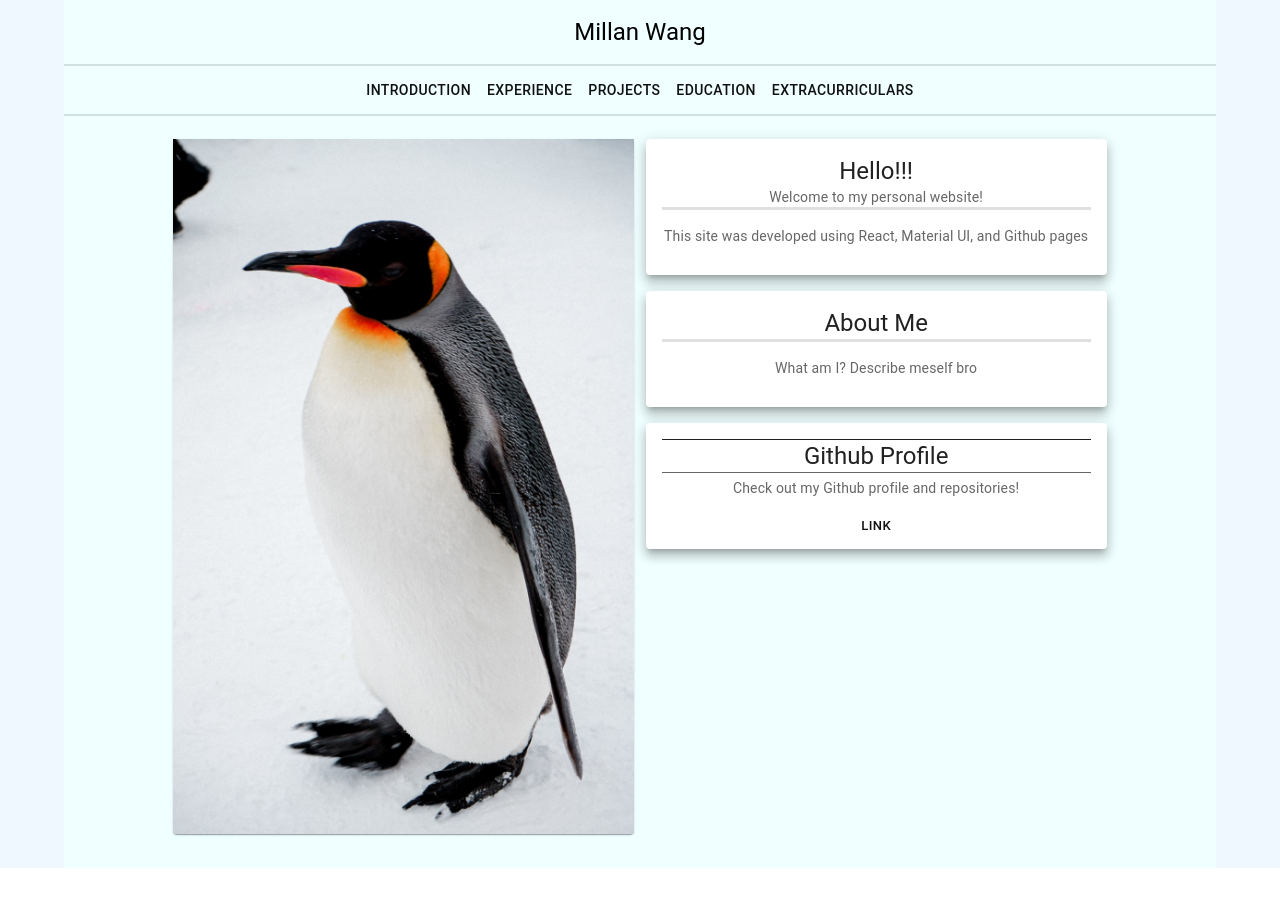
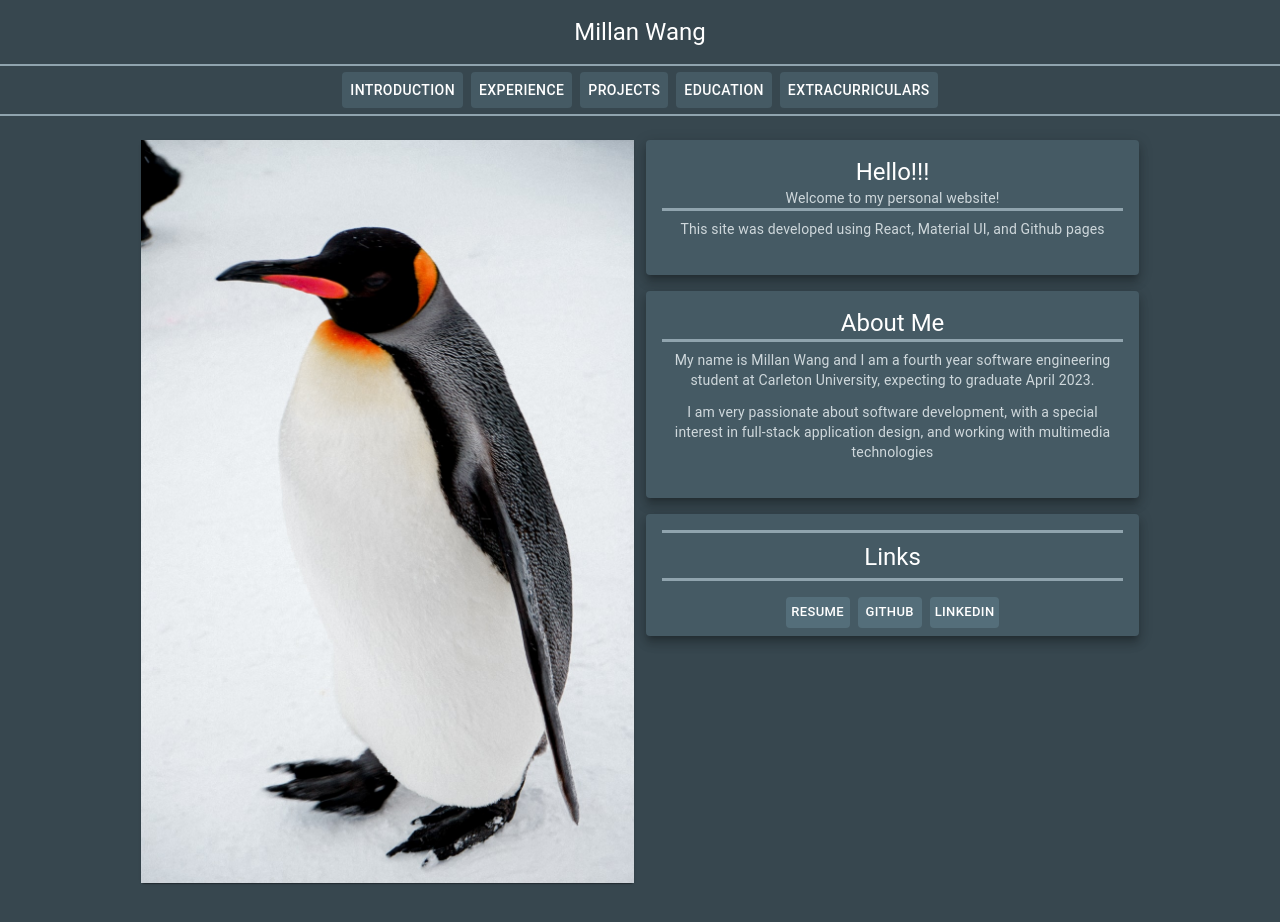
Before and after one commit to MillanWang/i, a React (Create React App) app: page /#/ in a window 1280 px wide. Before the commit the page ends 868 px from the top, so only its background shows below. Built offline with nearby package versions, Linux system fonts and the light colour scheme.

Commit message:
Updated aboutme section and added styling

```diff
--- a/src/App.css
+++ b/src/App.css
@@ -1,19 +1,13 @@
 .App {
-  text-align: center;
-  width: 90%;
-  /* opacity: 70%; */
-  background-color: azure;
-}
-
-.App-logo {
-  height: 40vmin;
-  pointer-events: none;
+  text-align: -webkit-center;
+  height: 100%;
 }
 
 .Background{
-  background: aliceblue;
   text-align: -webkit-center;
+  height: 101vh;
 }
+
 
 ::-webkit-scrollbar{
   overflow: scroll;
@@ -21,43 +15,13 @@
 }
 
 ::-webkit-scrollbar-track{
-  background: teal;
+  background: #455a64;
 }
 
 ::-webkit-scrollbar-thumb{
-  background-image: linear-gradient(blue,cyan);
+  background-image: linear-gradient(#546e7a,#90a4ae);
   border-radius: 1rem;
 }
 ::-webkit-scrollbar-thumb:hover{
-  background-image: linear-gradient(cyan,blue);
+  background-image: linear-gradient(#90a4ae,#546e7a);
 }
-
-@media (prefers-reduced-motion: no-preference) {
-  .App-logo {
-    animation: App-logo-spin infinite 20s linear;
-  }
-}
-
-.App-header {
-  background-color: #282c34;
-  min-height: 100vh;
-  display: flex;
-  flex-direction: column;
-  align-items: center;
-  justify-content: center;
-  font-size: calc(10px + 2vmin);
-  color: white;
-}
-
-.App-link {
-  color: #61dafb;
-}
-
-@keyframes App-logo-spin {
-  from {
-    transform: rotate(0deg);
-  }
-  to {
-    transform: rotate(360deg);
-  }
-}
--- a/src/App.js
+++ b/src/App.js
@@ -7,19 +7,25 @@ import ExperiencePage from './components/navigationPages/ExperiencePage';
 import ProjectsPage from './components/navigationPages/ProjectsPage';
 import EducationPage from './components/navigationPages/EducationPage';
 import ExtracurricularsPage from './components/navigationPages/ExtracurricularsPage';
-import { createTheme, ThemeProvider } from '@mui/material';
+import { Container, createTheme, ThemeProvider } from '@mui/material';
+
+import { blueGrey } from '@mui/material/colors';
 
 const mainAppTheme = createTheme({
   palette: {
     primary: {
-      main: '#111111',
+      main: blueGrey[700],
+      light: blueGrey[600],
+      dark: blueGrey[800],
+      constrastText: '#ffffff',
     },
-    secondary: {
-      main: '#111111',
-    },
+    text: {
+      primary: '#ffffff',
+      secondary: blueGrey[100],
+      disabled: blueGrey[300]
+    }
   },
   typography: {
-    // fontFamily: ["math"]
   }
 });
 
@@ -42,11 +48,14 @@ function App() {
     <div className="Background">
       <div className="App">
         <ThemeProvider theme={mainAppTheme}>
-          <div id="Header">
-            <HeaderBar sections={navigationSections} />
-          </div>
 
-          <div id="PageContent">
+          <HeaderBar sections={navigationSections} />
+
+          <Container
+            id="PageContent"
+            maxWidth="false"
+            sx={{ backgroundColor: "primary.dark", margin: 0, paddingTop: 3, justifyContent: "center", minHeight: "100%" }}
+          >
             <Switch>
               <Route exact path={introductionNavSection.url}>
                 <IntroPage />
@@ -64,9 +73,9 @@ function App() {
                 <ExtracurricularsPage />
               </Route>
             </Switch>
-          </div>{/* End PageContent */}
+          </Container>{/* End PageContent */}
         </ThemeProvider>
-      </div>
+      </div>{/* End App */}
     </div>
   );
 }
--- a/src/components/HeaderBar.js
+++ b/src/components/HeaderBar.js
@@ -10,27 +10,28 @@ function HeaderBar(props) {
     return (
         <React.Fragment>
             {/* Top title toolbar */}
-            <Toolbar sx={{ borderBottom: 2, borderColor: 'divider' }}>
+            <Toolbar sx={{ borderBottom: 2, borderColor: 'text.disabled', bgcolor: "primary.dark" }}>
                 <Typography
                     component="h2"
                     variant="h5"
                     color="inherit"
                     align="center"
                     noWrap
-                    sx={{ flex: 1 }}
+                    sx={{ flex: 1, color: "primary.contrastText" }}
                 >
                     {pageTitle}
                 </Typography>
             </Toolbar>
+
             {/* Top navigation toolbar */}
             <Toolbar
                 component="nav"
                 variant="dense"
-                sx={{ justifyContent: 'center', borderBottom: 2, borderColor: 'divider', marginBottom: "2%" }}
+                sx={{ justifyContent: 'center', borderBottom: 2, borderColor: 'text.disabled', bgcolor: "primary.dark" }}
             >
                 {props.sections.map((section) => (
                     <Link to={section.url}>
-                        <Button >
+                        <Button sx={{ color: "primary.contrastText", bgcolor: "primary.main", margin: 0.5 }}>
                             {section.title}
                         </Button>
                     </Link>
--- a/src/components/navigationPages/ExtracurricularsPage.js
+++ b/src/components/navigationPages/ExtracurricularsPage.js
@@ -1,7 +1,6 @@
 import * as React from 'react';
 import ImageLinkCard from './cards/ImageLinkCard';
 import { createImageLinkCardProps, createLink } from './cards/ImageLinkCard';
-
 import img from "../../logo.svg";
 import sine from "../../images/sine.gif";
 
@@ -49,14 +48,17 @@ const extracurriculars = [martialArts, audioProduction, videoProduction,];
 
 function ExtracurricularsPage() {
     return (
-        <div style={{
-            display: "flex",
-            "justify-content": "center"
-        }}>
+        <div
+            style={{
+                display: "flex",
+                "justify-content": "center",
+                backgroundColor: "primary.dark",
+                margin: 0
+            }}>
             {extracurriculars.map((ec) => (
-                <ImageLinkCard imageLinkCardProps={ec} maxWidth={400} />
+                <ImageLinkCard imageLinkCardProps={ec} maxWidth={400} bodyTextAlignment="left" />
             ))}
-        </div>
+        </div >
     )
 }
 
--- a/src/components/navigationPages/IntroPage.js
+++ b/src/components/navigationPages/IntroPage.js
@@ -20,18 +20,19 @@ const aboutMeCard = createPureTextCard(
     "About Me",
     [],
     [
-        "What am I? Describe meself bro",
+        "My name is Millan Wang and I am a fourth year software engineering student at Carleton University, expecting to graduate April 2023.",
+        "I am very passionate about software development, with a special interest in full-stack application design, and working with multimedia technologies",
     ],
 )
 
 const githubProfile = createImageLinkCardProps(
-    "Github Profile",
+    "Links",
     "",
+    [],
     [
-        "Check out my Github profile and repositories!"
-    ],
-    [
-        createLink("Link", "https://github.com/MillanWang")
+        createLink("Resume", "https://docs.google.com/document/d/1fJpibJ1Cb_HbVXiF-PU8EkPah9ylEPLp_XWIe8xxkPY/edit?usp=sharing"),
+        createLink("Github", "https://github.com/MillanWang"),
+        createLink("LinkedIn", "https://www.linkedin.com/in/real-millan-wang/"),
     ],
     null //No image for this particular ImageLinkCard
 )
@@ -44,7 +45,6 @@ const pureTextCards = [
 ]
 
 const imageLinkCards = [
-    // introCard,
     githubProfile
 ];
 
--- a/src/components/navigationPages/ProjectsPage.js
+++ b/src/components/navigationPages/ProjectsPage.js
@@ -63,17 +63,11 @@ function ProjectsPage() {
             "justify-content": "center"
         }}>
             {projects.map((currProject) => (
-                <ImageLinkCard imageLinkCardProps={currProject} maxWidth={400} />
+                <ImageLinkCard imageLinkCardProps={currProject} maxWidth={400} bodyTextAlignment="left" />
 
             ))}
         </div>
     )
 }
 
-
-// 2.4 - Setup projects page
-// 2.4.1 - Create project components
-//     -Title, Timeframe, Media, Explanation, Technologies, Link
-// 2.4.2 - Populate project components with project info
-
 export default ProjectsPage;
--- a/src/components/navigationPages/cards/ImageLinkCard.js
+++ b/src/components/navigationPages/cards/ImageLinkCard.js
@@ -5,7 +5,7 @@ import CardContent from '@mui/material/CardContent';
 import CardMedia from '@mui/material/CardMedia';
 import Button from '@mui/material/Button';
 import Typography from '@mui/material/Typography';
-
+import Divider from '@mui/material/Divider';
 
 export function createImageLinkCardProps(title, timeframe, descriptionStrings, links, img) {
     return { title, timeframe, descriptionStrings, links, img };
@@ -20,35 +20,41 @@ export default function ImageLinkCard(props) {
         <Card sx={{
             maxWidth: props.maxWidth,
             margin: 1,
-            height: "fit-content"
+            height: "fit-content",
+            bgcolor: "primary.main"
         }}
             raised
         >
             {getImage(props.imageLinkCardProps.img)}
 
             <CardContent sx={{ paddingBottom: 0 }}>
-                <Typography variant="h5" sx={{ borderTop: 1 }}>
+                <Divider sx={{ marginBottom: 1, borderBottomWidth: 3, borderColor: "text.disabled" }} />
+                <Typography variant="h5" >
                     {props.imageLinkCardProps.title}
                 </Typography>
 
-                <Typography variant="body2" color="text.secondary" gutterBottom sx={{ borderBottom: 1 }}>
+                <Typography variant="body2" color="text.secondary" gutterBottom>
                     {props.imageLinkCardProps.timeframe}
                 </Typography>
-
-
-                {props.imageLinkCardProps.descriptionStrings.map((s) => (
-                    <Typography variant="body2" color="text.secondary" gutterBottom>
-                        {s}
-                    </Typography>
-                ))}
-
+                <Divider sx={{ marginBottom: 1, borderBottomWidth: 3, borderColor: "text.disabled" }} />
+                <div style={{ textAlign: props.bodyTextAlignment }}>
+                    {props.imageLinkCardProps.descriptionStrings.map((s) => (
+                        <Typography
+                            variant="body2"
+                            color="text.secondary"
+                            sx={{ marginBottom: 1.5 }}
+                        >
+                            {s}
+                        </Typography>
+                    ))}
+                </div>
             </CardContent>
 
             {/* Links */}
             <CardActions style={{ justifyContent: 'center' }}>
                 {props.imageLinkCardProps.links.map((linkObj) => (
                     <a href={linkObj.url} target="_blank" rel="noreferrer noopener">
-                        <Button size="small">{linkObj.linkText}</Button>
+                        <Button size="small" sx={{ color: "text.primary", bgcolor: "primary.light" }}>{linkObj.linkText}</Button>
                     </a>
                 ))}
             </CardActions>
--- a/src/components/navigationPages/cards/PureTextCard.js
+++ b/src/components/navigationPages/cards/PureTextCard.js
@@ -10,11 +10,13 @@ export function createPureTextCard(title, subtitles, descriptions) {
 
 export default function PureTextCard(props) {
     return (
-        <Card raised
+        <Card
+            raised
             sx={{
                 maxWidth: props.maxWidth,
                 margin: 1,
-                height: "fit-content"
+                height: "fit-content",
+                bgcolor: "primary.main"
             }}
         >
             <CardContent>
@@ -28,13 +30,18 @@ export default function PureTextCard(props) {
                     </Typography>
                 ))}
 
-                <Divider sx={{ marginBottom: 2, borderBottomWidth: 3 }} ></Divider>
-
-                {props.pureTextCardProps.descriptions.map((description) => (
-                    <Typography variant="body2" color="text.secondary" gutterBottom>
-                        {description}
-                    </Typography>
-                ))}
+                <Divider sx={{ marginBottom: 1, borderBottomWidth: 3, borderColor: "text.disabled" }} />
+                <div style={{ textAlign: props.bodyTextAlignment }}>
+                    {props.pureTextCardProps.descriptions.map((description) => (
+                        <Typography
+                            variant="body2"
+                            color="text.secondary"
+                            sx={{ marginBottom: 1.5 }}
+                        >
+                            {description}
+                        </Typography>
+                    ))}
+                </div>
             </CardContent>
         </Card>
     )
```
Also changed, not shown: src/components/navigationPages/EducationPage.js (+38 -38 lines), src/components/navigationPages/ExperiencePage.js (+4 -34 lines), src/images/tornadoKick.gif (added).
